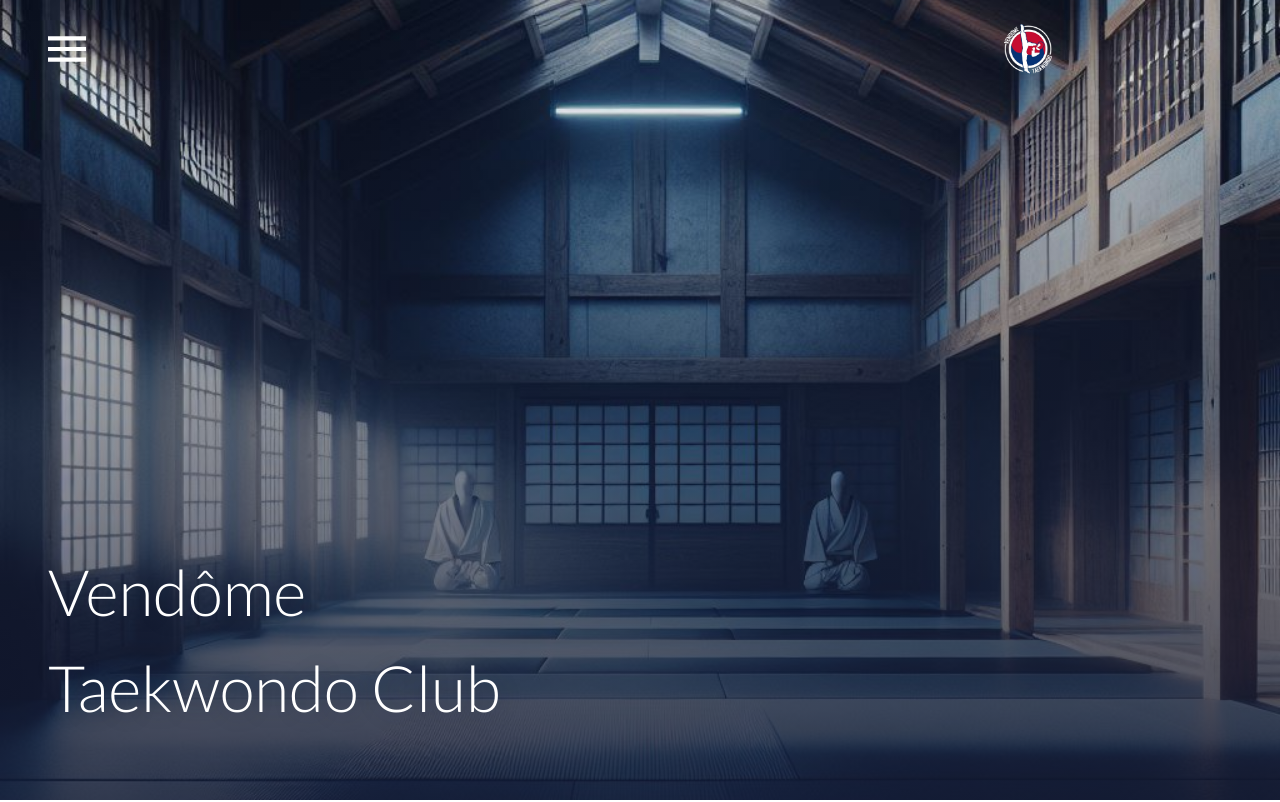
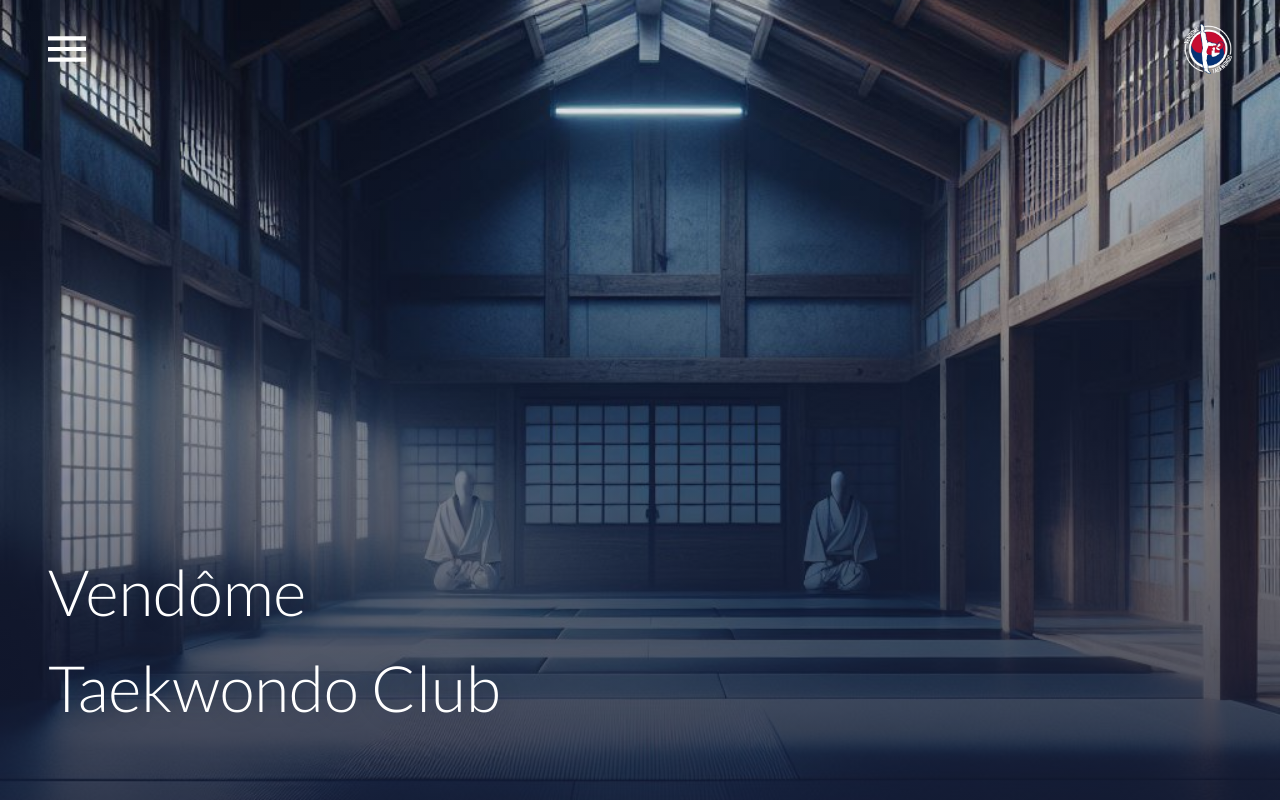
Before and after one commit to alexandre-joliet/Vendome_TKD, a Next.js app: page / in a window 1280 px wide. Shown: the top 802 px of the page. Built offline with nearby package versions, Linux system fonts and the light colour scheme.

Commit message:
:lipstick: Update styles

```diff
--- a/app/globals.css
+++ b/app/globals.css
@@ -1,5 +1,6 @@
 :root {
-  --max-width: 1100px;
+  --max-width: 1920px;
+  --max-width-content: 1200px;
 
   --border-radius: 15px;
   --border-radius-infoscards: 20px;
@@ -36,6 +37,7 @@
   --32px: 2rem;
   --40px: 2.5rem;
   --48px: 3rem;
+  --64px: 4rem;
 
   --margin-bottom-small: 1rem;
   --margin-bottom-large: 3rem;
@@ -43,6 +45,7 @@
   --box-shadow-default: 20px 20px 60px #d9d9d9, -20px -20px 60px #ffffff;
   --box-shadow-default-hover: 20px 20px 75px #cccccc, -20px -20px 75px #ffffff;
   --box-shadow-basic: 2px 2px 20px 1px rgba(212, 212, 212, 0.8);
+  --box-shadow-basic-values: 2px 2px 10px 1px rgba(212, 212, 212, 0.5);
   --box-shadow-basic-hover: 2px 2px 20px 1px rgba(190, 190, 190, 1);
   --box-shadow-bg: 20px 20px 60px #d3d3d8, -20px -20px 60px #ffffff;
   --box-shadow-menu: 2px 2px 20px 1px rgba(212, 212, 212, 0.5);
@@ -147,7 +150,7 @@
 
 html,
 body {
-  /* max-width: var(--max-width); */
+  max-width: var(--max-width);
   overflow-x: hidden;
   line-height: 1.5;
   -webkit-font-smoothing: antialiased;
@@ -155,6 +158,7 @@ body {
   flex-direction: column;
   min-height: 100vh;
   margin: auto;
+  width: 100%;
 }
 
 img,
```
